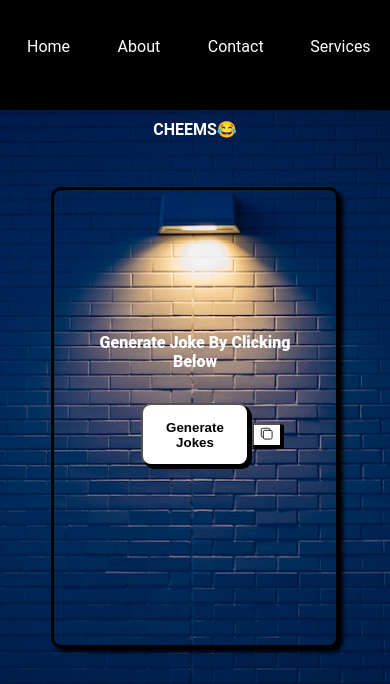
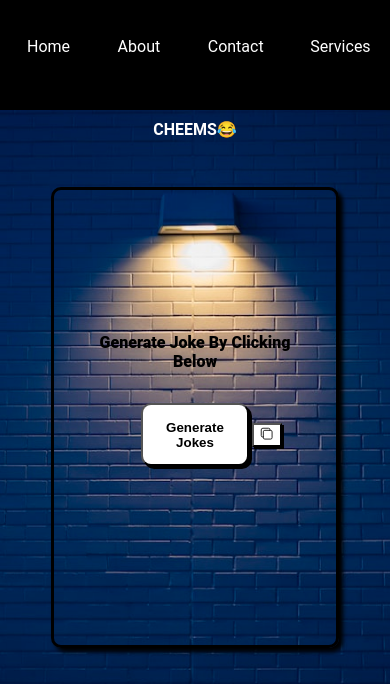
Before and after one commit to AdiCode69/jokeQuote, a plain HTML site: page index.html in a window 390 px wide. Shown: the top 684 px of the page. Drawn offline with nearby package versions, Linux system fonts and the light colour scheme; no server answers; a web font is replaced by a local one.

Commit message:
Add files via upload

```diff
--- a/style.css
+++ b/style.css
@@ -233,7 +233,6 @@ p {
     }
 
 
-
     .copy:hover {
         cursor: pointer;
     }
@@ -303,6 +302,10 @@ p {
         width: 57vw;
     }
 
+    .lines{
+        color: black;
+    }
+
     p {
         text-align: center;
     }
```
